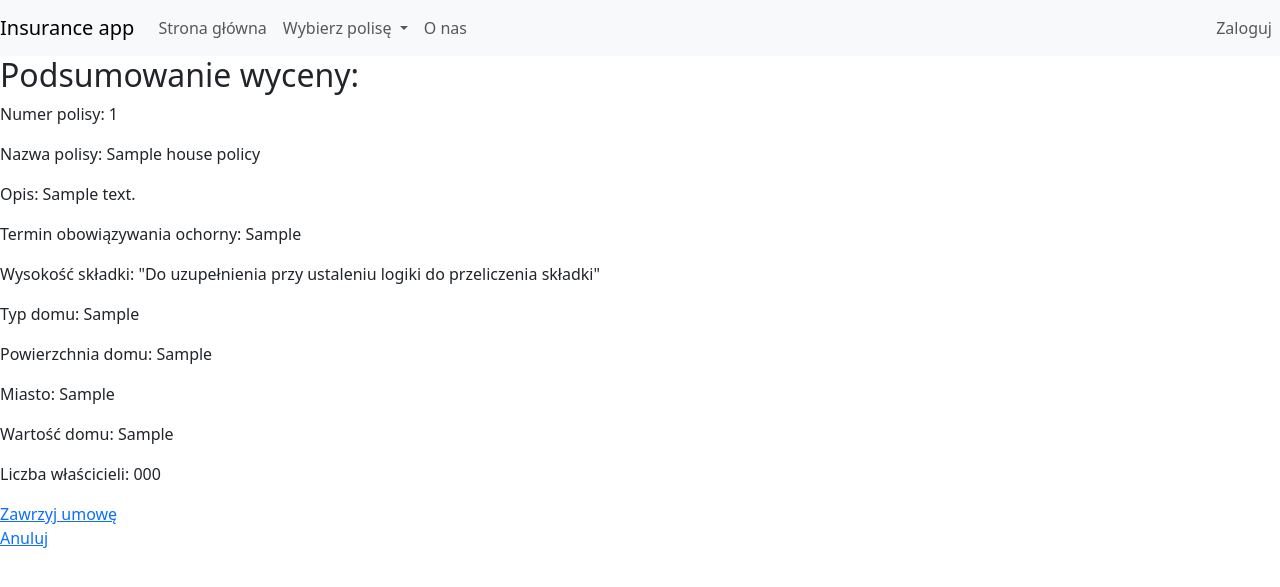
After one commit to grupa-B-PK/app_zarzadzanie_polisami, a Django app: template Insurance_company/insurance_app/templates/policy_house_detail.html in a window 1280 px wide. The commit adds this page. Shown: the top 587 px of the page. Run offline with Django 5.2, Linux system fonts and the light colour scheme; the template is opened without the code that fills it: most values are stand-ins (such as "Sample title", 1, 10 or a date in 2020).

Commit message:
Add policy_house_create and policy_house_detail and modif base template

```diff
--- a/Insurance_company/insurance_app/forms.py
+++ b/Insurance_company/insurance_app/forms.py
@@ -26,8 +26,7 @@ class CarInsuranceModelForm(forms.ModelForm):
 class HouseInsuranceModelForm(forms.ModelForm):
     class Meta:
         model = HouseInsurance
-        fields = ["policy_name", "valid_to", "house_type", "number_of_owners", "house_area", "house_city",
-                  "house_value"]
+        fields = ["policy_name", "valid_to", "house_type", "number_of_owners", "house_area", "house_city", "house_value"]
         labels = {
             'policy_name': "Nazwa polisy",
             'valid_to': 'Termin ochorny',
--- a/Insurance_company/insurance_app/templates/base.html
+++ b/Insurance_company/insurance_app/templates/base.html
@@ -1,4 +1,5 @@
 {% load static %}
+
 <!DOCTYPE html>
 <html lang="en">
 <head>
@@ -48,7 +49,15 @@
         </ul>
 
     </div>
-    <div class="navbar-nav justify-content-end">
+    <div class="navbar-nav">
+        {% if request.user.is_authenticated %}
+            <span class="nav-item">
+            <span class="nav-link">Witaj, {{ request.user.first_name }} {{ request.user.last_name }}!</span>
+        </span>
+        {% endif %}
+    </div>
+
+    <div class="navbar-nav ml-auto">
         <div class="nav-item">
             {% block logout %}
                 {% if request.user.is_authenticated %}
@@ -72,14 +81,19 @@
 <script src="https://cdn.jsdelivr.net/npm/bootstrap@5.3.3/dist/js/bootstrap.bundle.min.js"
         integrity="sha384-YvpcrYf0tY3lHB60NNkmXc5s9fDVZLESaAA55NDzOxhy9GkcIdslK1eN7N6jIeHz"
         crossorigin="anonymous"></script>
-<script src="https://code.jquery.com/jquery-3.3.1.slim.min.js" integrity="sha384-q8i/X+965DzO0rT7abK41JStQIAqVgRVzpbzo5smXKp4YfRvH+8abtTE1Pi6jizo" crossorigin="anonymous"></script>
-<script src="https://cdn.jsdelivr.net/npm/popper.js@1.14.7/dist/umd/popper.min.js" integrity="sha384-UO2eT0CpHqdSJQ6hJty5KVphtPhzWj9WO1clHTMGa3JDZwrnQq4sF86dIHNDz0W1" crossorigin="anonymous"></script>
-<script src="https://cdn.jsdelivr.net/npm/bootstrap@4.3.1/dist/js/bootstrap.min.js" integrity="sha384-JjSmVgyd0p3pXB1rRibZUAYoIIy6OrQ6VrjIEaFf/nJGzIxFDsf4x0xIM+B07jRM" crossorigin="anonymous"></script>
+<script src="https://code.jquery.com/jquery-3.3.1.slim.min.js"
+        integrity="sha384-q8i/X+965DzO0rT7abK41JStQIAqVgRVzpbzo5smXKp4YfRvH+8abtTE1Pi6jizo"
+        crossorigin="anonymous"></script>
+<script src="https://cdn.jsdelivr.net/npm/popper.js@1.14.7/dist/umd/popper.min.js"
+        integrity="sha384-UO2eT0CpHqdSJQ6hJty5KVphtPhzWj9WO1clHTMGa3JDZwrnQq4sF86dIHNDz0W1"
+        crossorigin="anonymous"></script>
+<script src="https://cdn.jsdelivr.net/npm/bootstrap@4.3.1/dist/js/bootstrap.min.js"
+        integrity="sha384-JjSmVgyd0p3pXB1rRibZUAYoIIy6OrQ6VrjIEaFf/nJGzIxFDsf4x0xIM+B07jRM"
+        crossorigin="anonymous"></script>
 
 
 <!--end of js section-->
 
 
-
 </body>
 </html>
--- a/Insurance_company/insurance_app/templates/policy_car_detail.html
+++ b/Insurance_company/insurance_app/templates/policy_car_detail.html
@@ -16,10 +16,10 @@
     <p>Typ paliwa: {{ car_policy.fuel_type }}</p>
     <p>Przebieg: {{ car_policy.mileage }}</p>
     <p>Czy wynajmowane: {{ car_policy.is_rented }}</p>
-    <p>Liczba współwłaścicieli: {{ car_policy.is_rented }}</p>
+    <p>Liczba właścicieli: {{ car_policy.number_of_owners }}</p>
     <p>Kierowca poniżej 26 roku życia: {{ car_policy.driver_under_26 }}</p>
 
-    <a href="{% url 'offer_list' %}">Zawrzyj umowę</a>
+    <a href="{% url 'index' %}">Zawrzyj umowę</a>
 
 
     <div><a href="{% url 'index' %}">Anuluj</a></div>
--- /dev/null
+++ b/Insurance_company/insurance_app/templates/policy_house_detail.html
@@ -0,0 +1,25 @@
+{% extends "base.html" %}
+
+{% block title %}
+    Podsumowanie wyceny:
+{% endblock title %}
+
+{% block content %}
+    <h2> Podsumowanie wyceny:</h2>
+    <p>Numer polisy: {{ house_policy.policy_id }}</p>
+    <p>Nazwa polisy: {{ house_policy.policy_name }}</p>
+    <p>Opis: {{ house_policy.policy_description }}</p>
+    <p>Termin obowiązywania ochorny: {{ house_policy.valid_to }}</p>
+    <p>Wysokość składki: "Do uzupełnienia przy ustaleniu logiki do przeliczenia składki" </p>
+    <p>Typ domu: {{ house_policy.house_type }}</p>
+    <p>Powierzchnia domu: {{ house_policy.house_area }}</p>
+    <p>Miasto: {{ house_policy.house_city }}</p>
+    <p>Wartość domu: {{ house_policy.house_value }}</p>
+    <p>Liczba właścicieli: {{ house_policy.number_of_owners }}</p>
+
+
+    <a href="{% url 'index' %}">Zawrzyj umowę</a>
+
+
+    <div><a href="{% url 'index' %}">Anuluj</a></div>
+{% endblock content %}
--- a/Insurance_company/insurance_app/urls.py
+++ b/Insurance_company/insurance_app/urls.py
@@ -1,7 +1,7 @@
 from django.urls import path
 
-from insurance_app.views import IndexView, MainPageView, OfferCarView, OfferHouseView, policy_car_create, policy_car_detail
-
+from insurance_app.views import IndexView, MainPageView, OfferCarView, OfferHouseView, policy_car_create, \
+    policy_car_detail, policy_house_detail, policy_house_create
 
 urlpatterns = [
     path('index/', IndexView.as_view(template_name='index.html'), name='index'),
@@ -10,4 +10,6 @@ urlpatterns = [
     path('offer_house/', OfferHouseView.as_view(), name='offer_house'),
     path("policy_car_create/", policy_car_create, name='policy_car_create'),
     path("policy_car_detail/<uuid:policy_id>", policy_car_detail, name='policy_car_detail'),
+    path("policy_house_create/", policy_house_create, name='policy_house_create'),
+    path("policy_house_detail/<uuid:policy_id>", policy_house_detail, name='policy_house_detail'),
 ]
```
Also changed, not shown: Insurance_company/insurance_app/models.py (+5 -11 lines), Insurance_company/insurance_app/templates/policy_house_create.html (added, +17 -0 lines), Insurance_company/insurance_app/views.py (+34 -1 lines). Lines whose indentation alone changed are shown as unchanged.
